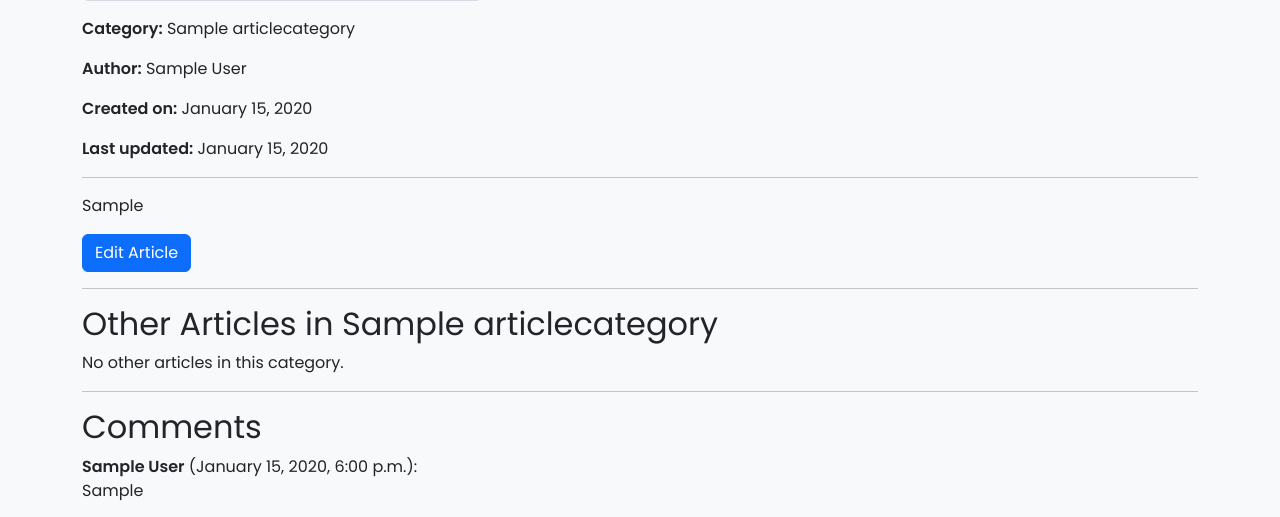
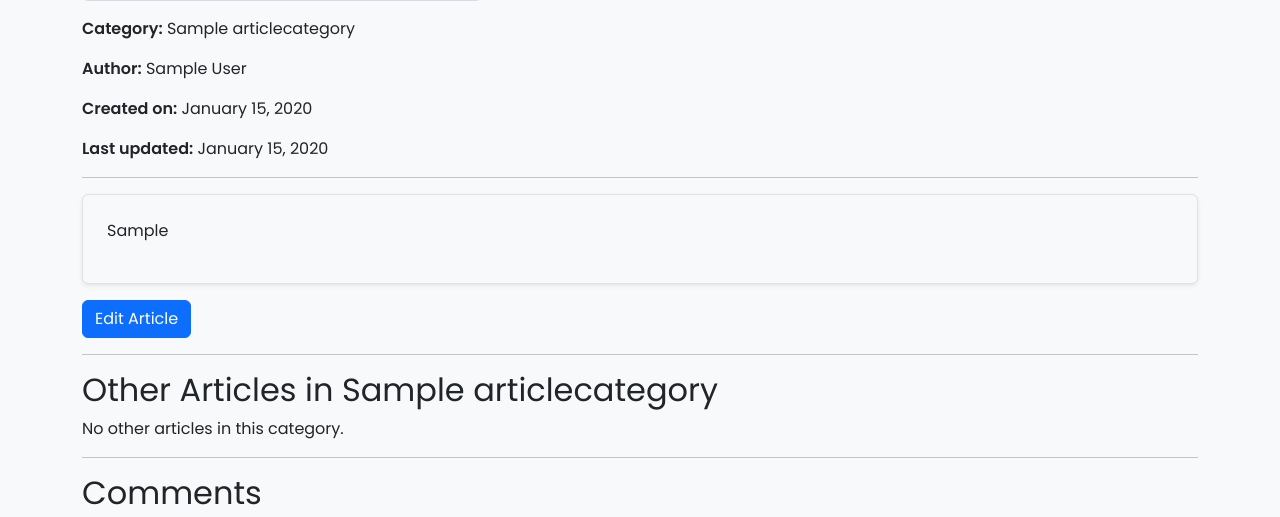
Before and after one commit to loltreeman/hobbysite-CD-1, a Django app: page /wiki/article/1/ in a window 1280 px wide. Shown: the part 569-1086 px from the top of the page. Run offline with Django 5.2, Linux system fonts and the light colour scheme; a user stored in the database is signed in; tables that the repository leaves empty hold one stand-in row (values such as "Sample post"); grey boxes marked "Sample" are stand-in pictures.

Commit message:
Update article_detail.html

```diff
--- a/hobbysite/templates/wiki/article_detail.html
+++ b/hobbysite/templates/wiki/article_detail.html
@@ -16,10 +16,12 @@
 
     <hr>
 
-    <p>{{ article.entry }}</p>
+    <div class="border p-4 rounded bg-light shadow-sm">
+        <p>{{ article.entry }}</p>
+    </div>
 
     {% if user.is_authenticated and user.profile == article.author %}
-        <a href="{% url 'wiki:article_update' article.pk %}" class="btn btn-primary">Edit Article</a>
+        <a href="{% url 'wiki:article_update' article.pk %}" class="btn btn-primary mt-3">Edit Article</a>
     {% endif %}
 
     <hr>
```
